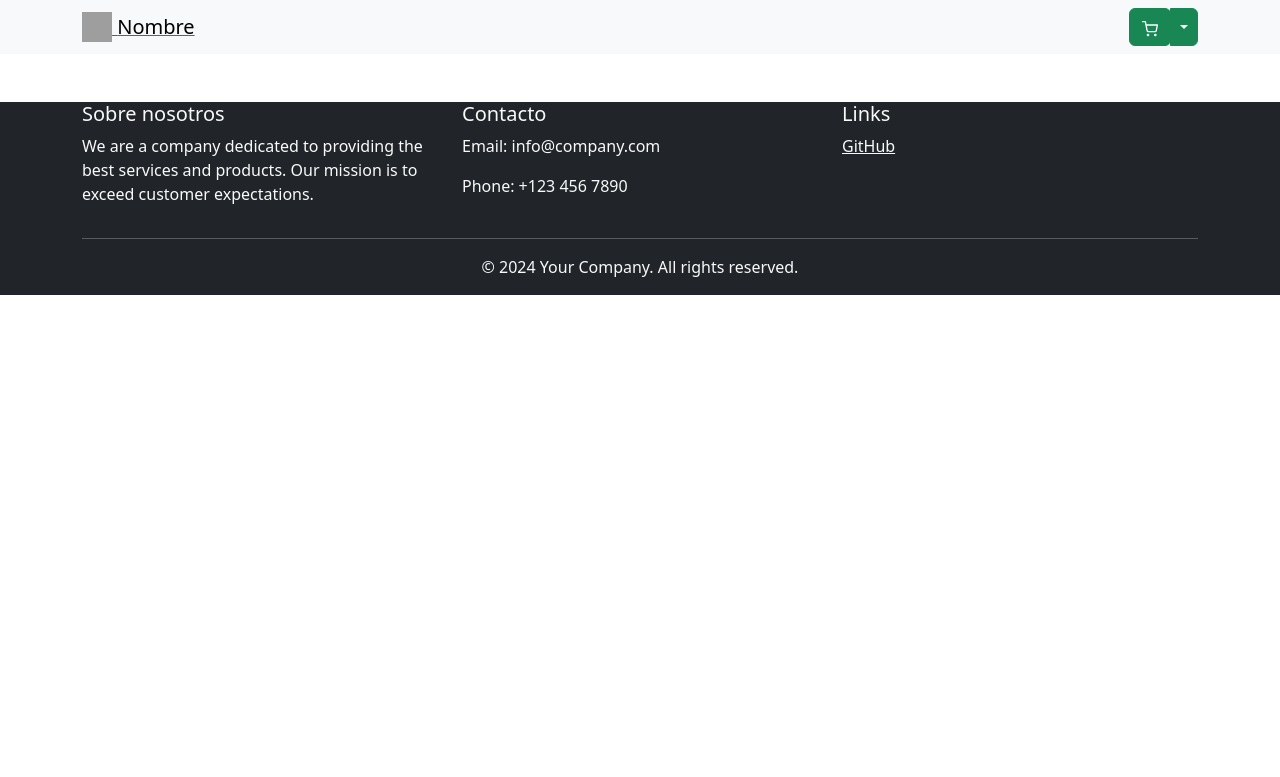
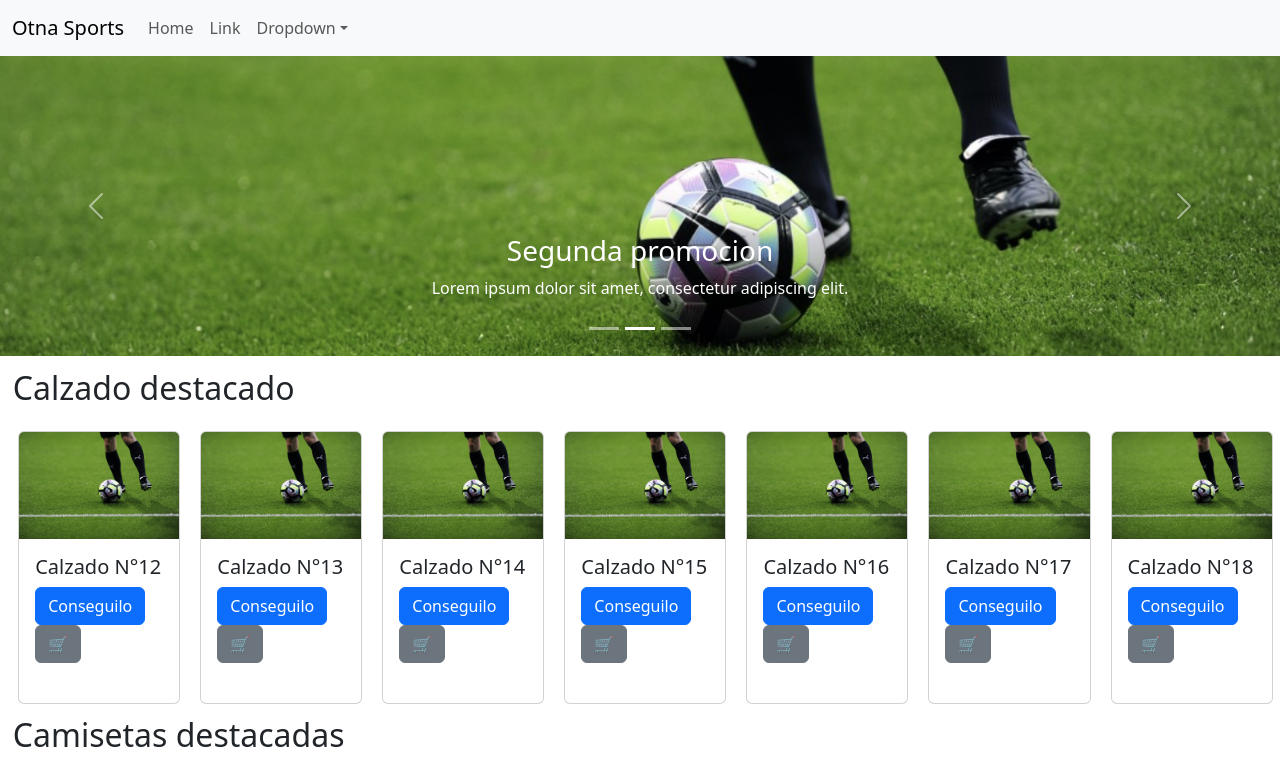
Before and after one commit to ImSaitam/proyecto_inet, a React (Create React App) app: page / in a window 1280 px wide. Shown: the top 777 px of the page. Built offline with nearby package versions, Linux system fonts and the light colour scheme; grey boxes are pictures that could not be loaded; the HTML template or start-up script is replaced by a standard one.

Commit message:
Agregue cosas. todo estatico

```diff
--- a/src/components/Inicio.js
+++ b/src/components/Inicio.js
@@ -1,9 +1,97 @@
 import 'bootstrap/dist/css/bootstrap.min.css';
-import BarraNav from './Navbar.js';
+import BarraNav from './Navbar';
 import Footer from './footer.js';
+import React, { useState } from 'react';
+import Button from 'react-bootstrap/Button';
+import Card from 'react-bootstrap/Card';
+import Carousel from 'react-bootstrap/Carousel';
+import imagenEjemplo from '../img/img1.png';
+import '../inicio.css';
 
 export default function Inicio() {
+  const [index, setIndex] = useState(0);
+
+  const handleSelect = (selectedIndex) => {
+    setIndex(selectedIndex);
+  };
+
   return (
-    <><BarraNav /><Footer /></>
+    <>
+      <BarraNav />
+      <Carousel activeIndex={index} onSelect={handleSelect} className="custom-carousel">
+        <Carousel.Item>
+          <img
+            className="d-block w-100"
+            src={imagenEjemplo}
+            alt="First slide"
+          />
+          <Carousel.Caption>
+            <h3>Primera promocion</h3>
+            <p>Nulla vitae elit libero, a pharetra augue mollis interdum.</p>
+          </Carousel.Caption>
+        </Carousel.Item>
+        <Carousel.Item>
+          <img
+            className="d-block w-100"
+            src={imagenEjemplo}
+            alt="Second slide"
+          />
+          <Carousel.Caption>
+            <h3>Segunda promocion</h3>
+            <p>Lorem ipsum dolor sit amet, consectetur adipiscing elit.</p>
+          </Carousel.Caption>
+        </Carousel.Item>
+        <Carousel.Item>
+          <img
+            className="d-block w-100"
+            src={imagenEjemplo}
+            alt="Third slide"
+          />
+          <Carousel.Caption>
+            <h3>Tercera promocion</h3>
+            <p>
+              Praesent commodo cursus magna, vel scelerisque nisl consectetur.
+            </p>
+          </Carousel.Caption>
+        </Carousel.Item>
+      </Carousel>
+
+      <h2 className="title-1">Calzado destacado</h2>
+
+      <div className="slider-container mt-4">
+        <div className="slider">
+          {[...Array(10)].map((_, idx) => (
+            <Card key={idx} className="slider-card">
+              <Card.Img variant="top" src={imagenEjemplo} />
+              <Card.Body>
+                <Card.Title>Calzado N°1{idx + 1}</Card.Title>
+                <div className="botones-card">
+                <Button variant="primary" clasName="gotoButton">Conseguilo</Button>
+                <Button variant="secondary" className="carrito">🛒</Button>
+                </div>
+              </Card.Body>
+            </Card>
+          ))}
+        </div>
+      </div>
+      <h2 className="title-1">Camisetas destacadas</h2>
+      <div className="slider-container mt-4">
+        <div className="slider">
+          {[...Array(10)].map((_, idx) => (
+            <Card key={idx} className="slider-card">
+              <Card.Img variant="top" src={imagenEjemplo} />
+              <Card.Body>
+                <Card.Title>Camiseta N°{idx + 1}</Card.Title>
+                <div className="botones-card">
+                <Button variant="primary" clasName="gotoButton">Conseguilo</Button>
+                <Button variant="secondary" className="carrito">🛒</Button>
+                </div>
+              </Card.Body>
+            </Card>
+          ))}
+        </div>
+      </div>
+      <Footer/>
+    </>
   );
 }
--- a/src/components/Navbar.js
+++ b/src/components/Navbar.js
@@ -1,40 +1,30 @@
-import 'bootstrap/dist/css/bootstrap.min.css';
-import '../Navbar.css'
-import { FiShoppingCart } from "react-icons/fi";
 import Container from 'react-bootstrap/Container';
+import Nav from 'react-bootstrap/Nav';
 import Navbar from 'react-bootstrap/Navbar';
-import { Dropdown } from 'react-bootstrap';
-import ButtonGroup from 'react-bootstrap/ButtonGroup';
-import Button from 'react-bootstrap/Button';
-import { Link } from 'react-router-dom';
+import NavDropdown from 'react-bootstrap/NavDropdown';
 
-export default function BarraNav() {
+function BasicExample() {
   return (
-    <Navbar className="bg-body-tertiary">
-      <Container>
-        <Link to={"/"}>
-        <Navbar.Brand>
-          <img
-            alt=""
-            src="/img/logo.svg"
-            width="30"
-            height="30"
-            className="d-inline-block align-top"
-          />{" "}
-          Nombre
-        </Navbar.Brand>
-        </Link>
-        <Dropdown as={ButtonGroup}>
-            <Link to={"/carrito"}>
-              <Button variant="success">
-                  <FiShoppingCart className='carrito-icon' />
-              </Button>
-            </Link>
-            <Dropdown.Toggle split variant="success" id="dropdown-split-basic" />
-            <Dropdown.Menu>
-            </Dropdown.Menu>
-        </Dropdown>
+    <Navbar expand="lg" className="bg-body-tertiary">
+      <Container fluid>
+        <Navbar.Brand href="#home">Otna Sports</Navbar.Brand>
+        <Navbar.Toggle aria-controls="basic-navbar-nav" />
+        <Navbar.Collapse id="basic-navbar-nav">
+          <Nav className="me-auto">
+            <Nav.Link href="#home">Home</Nav.Link>
+            <Nav.Link href="#link">Link</Nav.Link>
+            <NavDropdown title="Dropdown" id="basic-nav-dropdown">
+              <NavDropdown.Item href="#action/3.1">Action</NavDropdown.Item>
+              <NavDropdown.Item href="#action/3.2">Another action</NavDropdown.Item>
+              <NavDropdown.Item href="#action/3.3">Something</NavDropdown.Item>
+              <NavDropdown.Divider />
+              <NavDropdown.Item href="#action/3.4">Separated link</NavDropdown.Item>
+            </NavDropdown>
+          </Nav>
+        </Navbar.Collapse>
       </Container>
     </Navbar>
   );
 }
+
+export default BasicExample;
--- /dev/null
+++ b/src/inicio.css
@@ -0,0 +1,28 @@
+.custom-carousel .carousel-item img {
+    height: 300px; /* Ajusta la altura del carrusel aquí */
+    object-fit: cover;
+  }
+
+  .slider-container {
+    overflow-x: scroll;
+    display: flex;
+    justify-content: center;
+    height: 10% !important;
+  }
+
+  .slider {
+    display: flex;
+    gap: 20px;
+    width: fit-content;
+    margin-left: 1%;
+  }
+
+  .slider-card {
+    min-width: 10%;
+  }
+
+
+  .title-1{
+    margin-top: 1%;
+    margin-left: 1%;
+  }
```
Also changed, not shown: src/img/img1.png (added), 1 other file (tests, documents, lock files or other folders).
